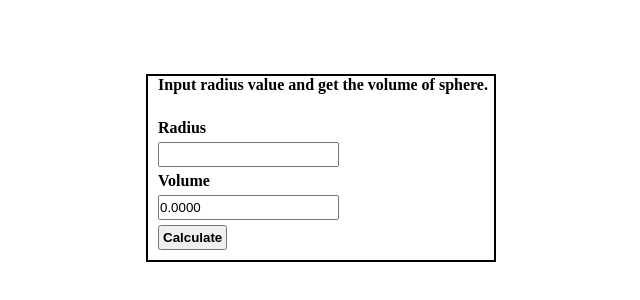
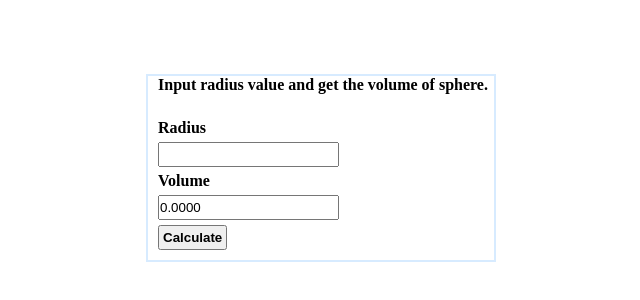
Before and after one commit to roshansah1/WeeklyTest, a plain HTML site: page WeeklyTest2/calculate_volume.html in a window 1280 px wide. Shown: the part 232-532 px from the top of the page, without its empty margins (319-959 px from the left). Drawn offline with Linux system fonts and the light colour scheme.

Commit message:
Update calculate_volume.html

```diff
--- a/WeeklyTest2/calculate_volume.html
+++ b/WeeklyTest2/calculate_volume.html
@@ -35,7 +35,7 @@
     }
 
     .main-container {
-        border: 2px solid black;
+        border: 2px solid #d7ebff;
         height: 188px;
         width: 350px;
     }
```
